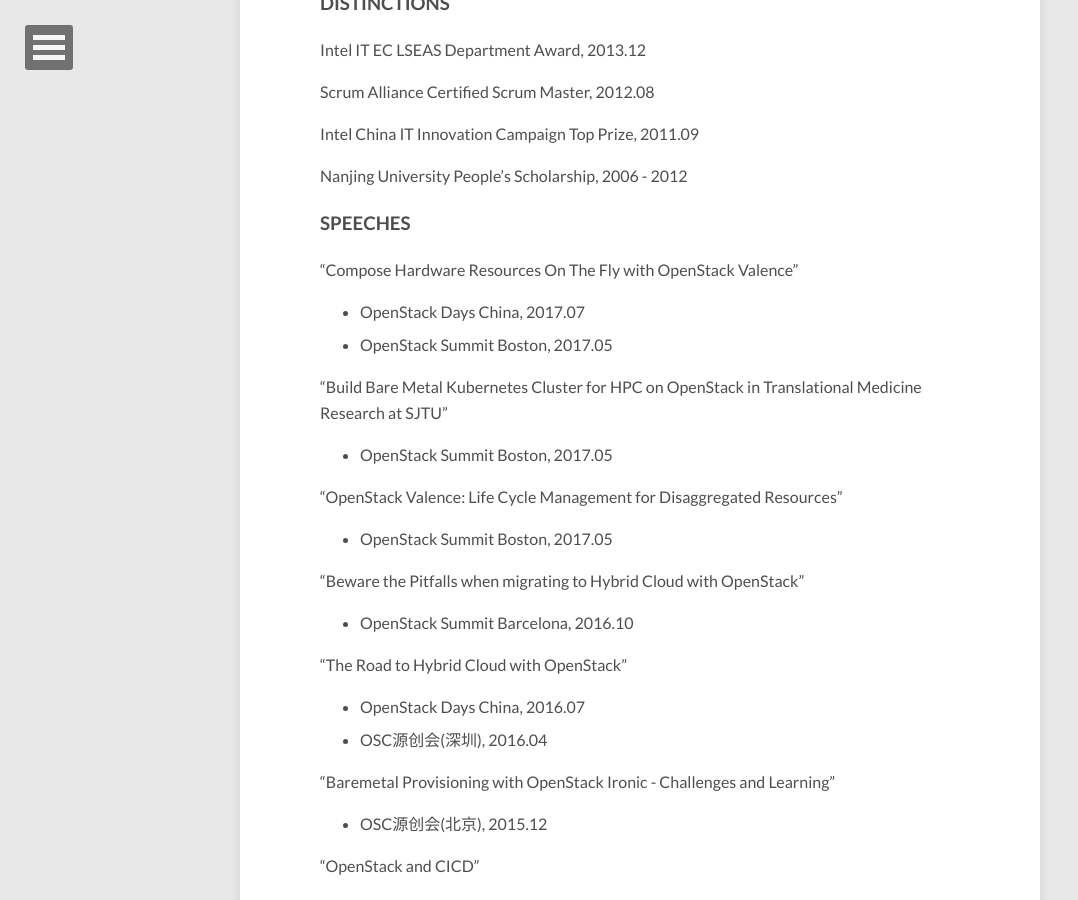
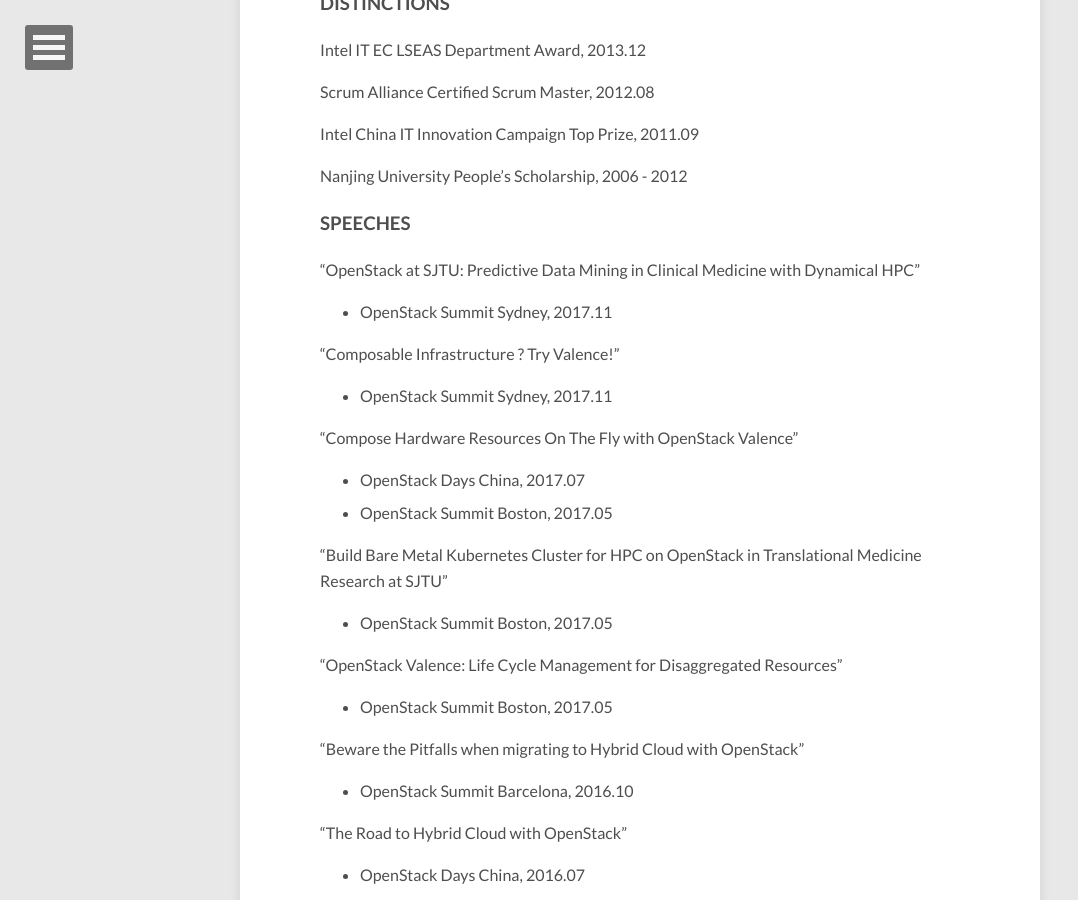
Before and after one commit to shuquan/shuquan.github.io, a Jekyll site: the page built from about/index.md, in a window 1280 px wide and 900 px high, scrolled down 1002 px. Shown: the whole window, without its empty margins (0-1078 px from the left). Built offline with Jekyll 4.4.1, drawn with Linux system fonts in a browser that asks for light colours; nearby versions of some CDN libraries.

Commit message:
Update bio

```diff
--- a/about/index.md
+++ b/about/index.md
@@ -39,6 +39,12 @@
 Nanjing University People's Scholarship, 2006 - 2012
 
 ### SPEECHES
+
+"OpenStack at SJTU: Predictive Data Mining in Clinical Medicine with Dynamical HPC"
+* OpenStack Summit Sydney, 2017.11
+
+"Composable Infrastructure ? Try Valence!"
+* OpenStack Summit Sydney, 2017.11
 
 "Compose Hardware Resources On The Fly with OpenStack Valence"
 * OpenStack Days China, 2017.07
```
